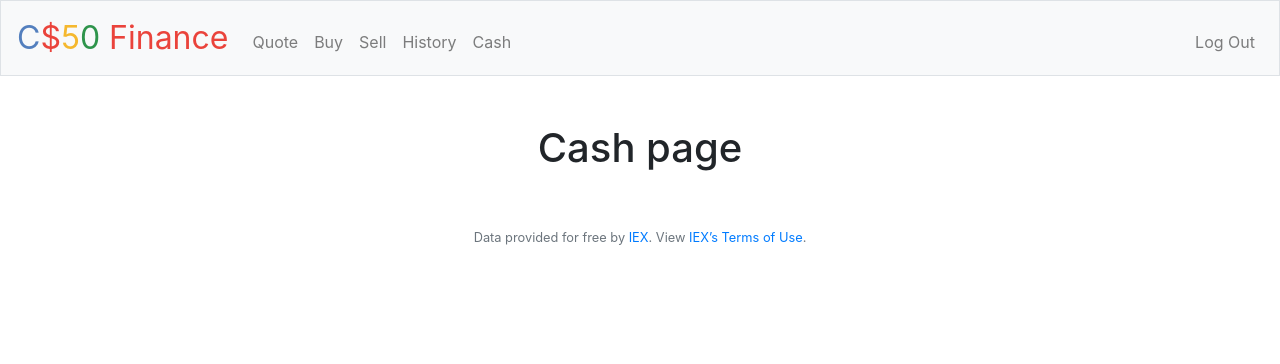
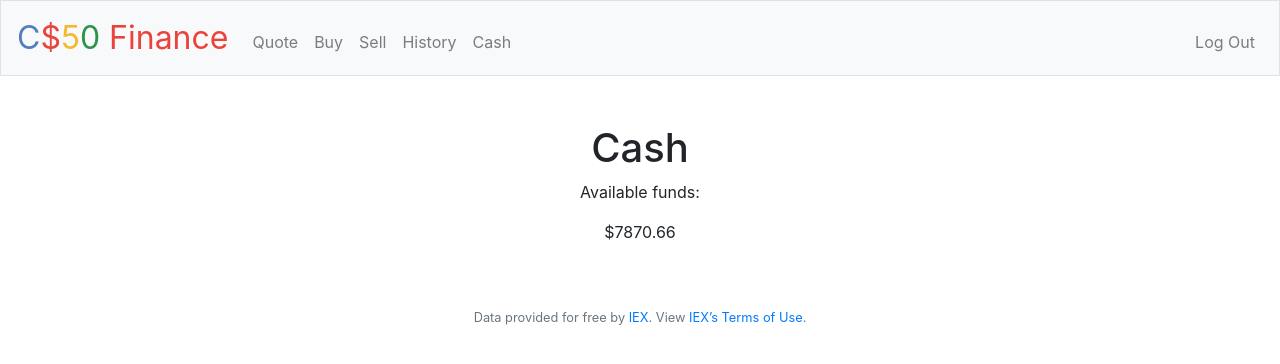
Before and after one commit to dtettarasar/cs50-finance, a Flask app: page /cash in a window 1280 px wide. Shown: the top 364 px of the page. Run offline with Flask 2, Linux system fonts and the light colour scheme; a user stored in the database is signed in; some libraries are stand-ins or nearby versions.

Commit message:
cash page: display user's cash

```diff
--- a/application.py
+++ b/application.py
@@ -188,7 +188,8 @@ def cash():
         return apology("todo")
 
     else:
-        return render_template("cash.html")
+        user_cash = round(get_user_cash_func(session["user_id"]), 2)
+        return render_template("cash.html", user_cash=user_cash)
 
 @app.route("/history")
 @login_required
--- a/templates/cash.html
+++ b/templates/cash.html
@@ -5,5 +5,7 @@
 {% endblock %}
 
 {% block main %}
-    <h1>Cash page</h1>
+    <h1>Cash</h1>
+    <p>Available funds:</p>
+    <p>${{user_cash}}</p>
 {% endblock %}
```
